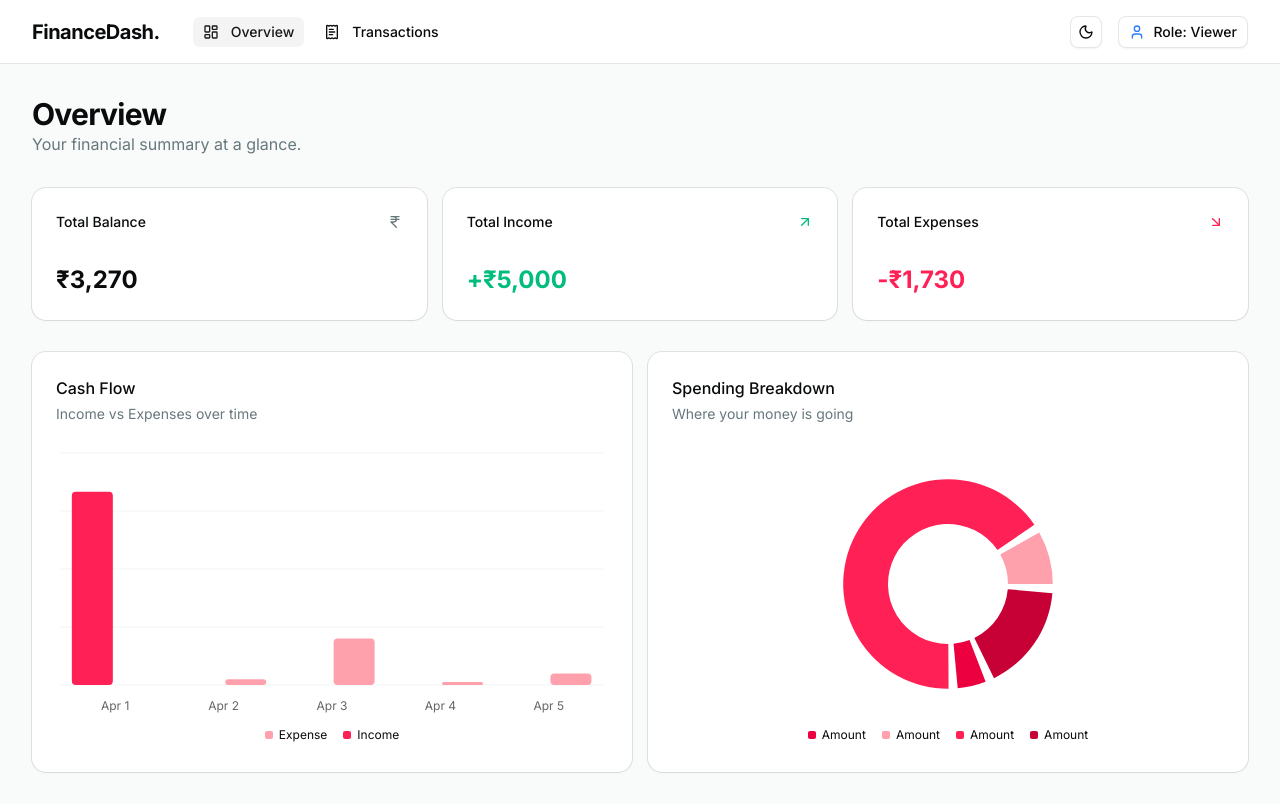
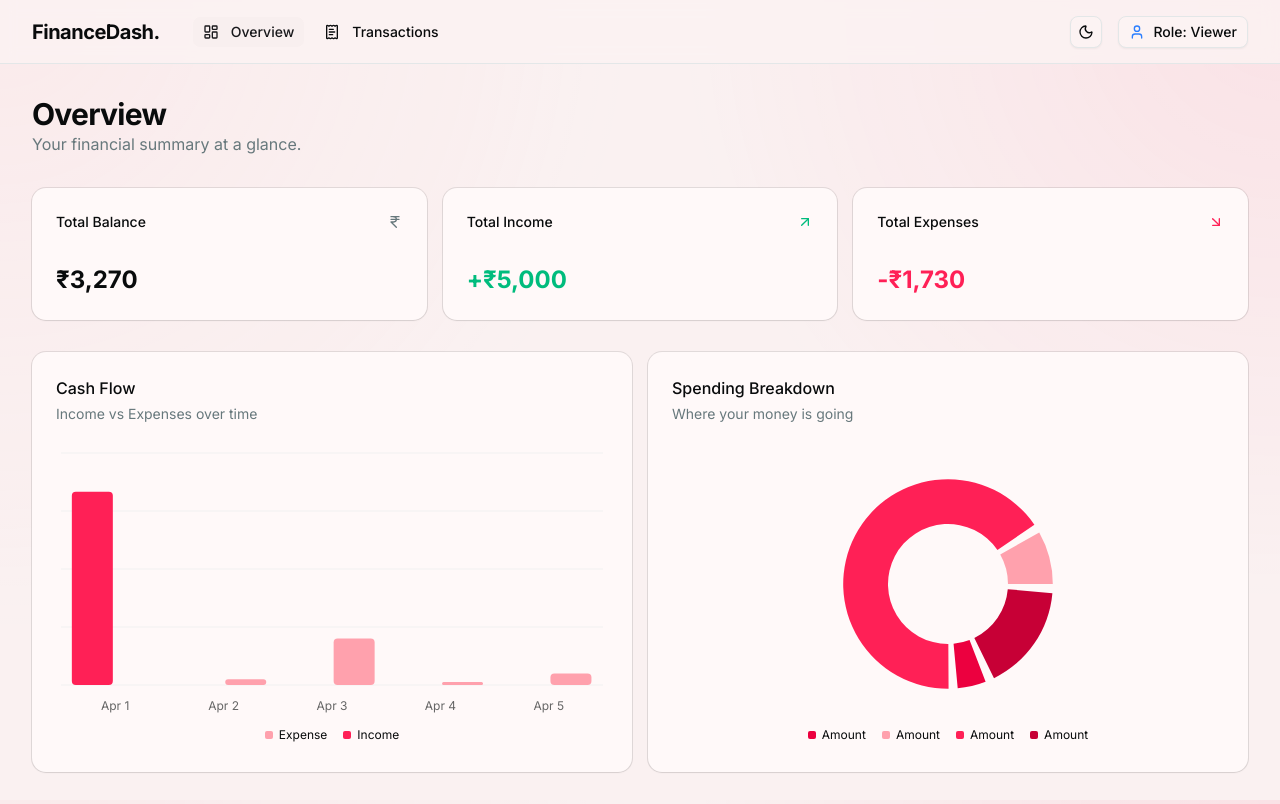
Before and after one commit to BurningHoax/finance-dash-april, a Next.js app: page / in a window 1280 px wide. Built offline with nearby package versions, Linux system fonts and the light colour scheme.

Commit message:
improved the hover effect, and hmm added the outline thingy on cards, smooth now

```diff
--- a/app/globals.css
+++ b/app/globals.css
@@ -49,19 +49,19 @@
 }
 
 html {
-  --background: oklch(1 0 0);
+  --background: oklch(0.972 0.01 17.5);
   --foreground: oklch(0.148 0.004 228.8);
-  --card: oklch(1 0 0);
+  --card: oklch(0.988 0.007 16.8);
   --card-foreground: oklch(0.148 0.004 228.8);
-  --popover: oklch(1 0 0);
+  --popover: oklch(0.988 0.007 16.8);
   --popover-foreground: oklch(0.148 0.004 228.8);
   --primary: oklch(0.505 0.213 27.518);
   --primary-foreground: oklch(0.971 0.013 17.38);
-  --secondary: oklch(0.967 0.001 286.375);
+  --secondary: oklch(0.96 0.01 18.4);
   --secondary-foreground: oklch(0.21 0.006 285.885);
-  --muted: oklch(0.963 0.002 197.1);
+  --muted: oklch(0.955 0.009 17.1);
   --muted-foreground: oklch(0.56 0.021 213.5);
-  --accent: oklch(0.963 0.002 197.1);
+  --accent: oklch(0.955 0.009 17.1);
   --accent-foreground: oklch(0.218 0.008 223.9);
   --destructive: oklch(0.577 0.245 27.325);
   --border: oklch(0.925 0.005 214.3);
@@ -73,30 +73,30 @@ html {
   --chart-4: oklch(0.514 0.222 16.935);
   --chart-5: oklch(0.455 0.188 13.697);
   --radius: 0.625rem;
-  --sidebar: oklch(0.987 0.002 197.1);
+  --sidebar: oklch(0.982 0.007 17.2);
   --sidebar-foreground: oklch(0.148 0.004 228.8);
   --sidebar-primary: oklch(0.577 0.245 27.325);
   --sidebar-primary-foreground: oklch(0.971 0.013 17.38);
-  --sidebar-accent: oklch(0.963 0.002 197.1);
+  --sidebar-accent: oklch(0.955 0.009 17.1);
   --sidebar-accent-foreground: oklch(0.218 0.008 223.9);
   --sidebar-border: oklch(0.925 0.005 214.3);
   --sidebar-ring: oklch(0.723 0.014 214.4);
 }
 
 html.dark {
-  --background: oklch(0.148 0.004 228.8);
+  --background: oklch(0.178 0.012 20.4);
   --foreground: oklch(0.987 0.002 197.1);
-  --card: oklch(0.218 0.008 223.9);
+  --card: oklch(0.235 0.014 21.3);
   --card-foreground: oklch(0.987 0.002 197.1);
-  --popover: oklch(0.218 0.008 223.9);
+  --popover: oklch(0.235 0.014 21.3);
   --popover-foreground: oklch(0.987 0.002 197.1);
   --primary: oklch(0.444 0.177 26.899);
   --primary-foreground: oklch(0.971 0.013 17.38);
-  --secondary: oklch(0.274 0.006 286.033);
+  --secondary: oklch(0.29 0.014 20.8);
   --secondary-foreground: oklch(0.985 0 0);
-  --muted: oklch(0.275 0.011 216.9);
+  --muted: oklch(0.28 0.016 21.5);
   --muted-foreground: oklch(0.723 0.014 214.4);
-  --accent: oklch(0.275 0.011 216.9);
+  --accent: oklch(0.28 0.016 21.5);
   --accent-foreground: oklch(0.987 0.002 197.1);
   --destructive: oklch(0.704 0.191 22.216);
   --border: oklch(1 0 0 / 10%);
@@ -107,11 +107,11 @@ html.dark {
   --chart-3: oklch(0.586 0.253 17.585);
   --chart-4: oklch(0.514 0.222 16.935);
   --chart-5: oklch(0.455 0.188 13.697);
-  --sidebar: oklch(0.218 0.008 223.9);
+  --sidebar: oklch(0.235 0.014 21.3);
   --sidebar-foreground: oklch(0.987 0.002 197.1);
   --sidebar-primary: oklch(0.637 0.237 25.331);
   --sidebar-primary-foreground: oklch(0.971 0.013 17.38);
-  --sidebar-accent: oklch(0.275 0.011 216.9);
+  --sidebar-accent: oklch(0.28 0.016 21.5);
   --sidebar-accent-foreground: oklch(0.987 0.002 197.1);
   --sidebar-border: oklch(1 0 0 / 10%);
   --sidebar-ring: oklch(0.56 0.021 213.5);
@@ -120,9 +120,25 @@ html.dark {
 @layer base {
   * {
     @apply border-border outline-ring/50;
+    transition-property:
+      color, background-color, border-color, box-shadow, transform;
+    transition-duration: 220ms;
+    transition-timing-function: cubic-bezier(0.2, 0.65, 0.2, 1);
   }
   body {
-    @apply bg-background text-foreground;
+    @apply bg-background text-foreground antialiased;
+    background-image:
+      radial-gradient(
+        circle at 0% 0%,
+        color-mix(in oklab, var(--chart-1) 13%, transparent) 0,
+        transparent 42%
+      ),
+      radial-gradient(
+        circle at 100% 0%,
+        color-mix(in oklab, var(--chart-2) 12%, transparent) 0,
+        transparent 40%
+      );
+    background-attachment: fixed;
   }
   html {
     @apply font-sans;
--- a/app/page.tsx
+++ b/app/page.tsx
@@ -30,7 +30,7 @@ export default function DashboardOverview() {
 
       <div className="grid gap-4 md:grid-cols-3">
         {/* ... (Keep your existing Total Balance, Income, and Expense Cards here) ... */}
-        <Card>
+        <Card className="border-border/70">
           <CardHeader className="flex flex-row items-center justify-between space-y-0 pb-2">
             <CardTitle className="text-sm font-medium">Total Balance</CardTitle>
             <IndianRupee className="h-4 w-4 text-muted-foreground" />
@@ -42,7 +42,7 @@ export default function DashboardOverview() {
           </CardContent>
         </Card>
 
-        <Card>
+        <Card className="border-border/70">
           <CardHeader className="flex flex-row items-center justify-between space-y-0 pb-2">
             <CardTitle className="text-sm font-medium">Total Income</CardTitle>
             <ArrowUpRight className="h-4 w-4 text-emerald-500" />
@@ -54,7 +54,7 @@ export default function DashboardOverview() {
           </CardContent>
         </Card>
 
-        <Card>
+        <Card className="border-border/70">
           <CardHeader className="flex flex-row items-center justify-between space-y-0 pb-2">
             <CardTitle className="text-sm font-medium">
               Total Expenses
--- a/components/navbar.tsx
+++ b/components/navbar.tsx
@@ -26,7 +26,7 @@ export function Navbar() {
   const { theme, setTheme } = useTheme();
 
   return (
-    <nav className="border-b bg-background h-16 flex items-center px-4 md:px-8 justify-between sticky top-0 z-50">
+    <nav className="sticky top-0 z-50 flex h-16 items-center justify-between border-b bg-background/80 px-4 backdrop-blur md:px-8">
       <div className="flex items-center gap-8">
         <span className="font-bold text-xl tracking-tight">FinanceDash.</span>
 
@@ -57,6 +57,7 @@ export function Navbar() {
         <Button
           variant="outline"
           size="icon-sm"
+          className="shadow-xs hover:shadow-sm"
           aria-label="Toggle theme"
           onClick={() => setTheme(theme === "dark" ? "light" : "dark")}
         >
@@ -67,7 +68,11 @@ export function Navbar() {
         {/* Role Switcher - Fulfills Core Requirement 3 */}
         <DropdownMenu>
           <DropdownMenuTrigger asChild>
-            <Button variant="outline" size="sm" className="gap-2">
+            <Button
+              variant="outline"
+              size="sm"
+              className="gap-2 shadow-xs hover:shadow-sm"
+            >
               {role === "admin" ? (
                 <ShieldAlert className="w-4 h-4 text-rose-500" />
               ) : (
--- a/components/overview-charts.tsx
+++ b/components/overview-charts.tsx
@@ -110,7 +110,7 @@ export function OverviewCharts() {
   return (
     <div className="grid gap-4 md:grid-cols-2">
       {/* Time-Based Visualization */}
-      <Card>
+      <Card className="border-border/70">
         <CardHeader>
           <CardTitle>Cash Flow</CardTitle>
           <CardDescription>Income vs Expenses over time</CardDescription>
@@ -137,7 +137,7 @@ export function OverviewCharts() {
       </Card>
 
       {/* Categorical Visualization */}
-      <Card>
+      <Card className="border-border/70">
         <CardHeader>
           <CardTitle>Spending Breakdown</CardTitle>
           <CardDescription>Where your money is going</CardDescription>
--- a/components/ui/card.tsx
+++ b/components/ui/card.tsx
@@ -1,6 +1,6 @@
-import * as React from "react"
+import * as React from "react";
 
-import { cn } from "@/lib/utils"
+import { cn } from "@/lib/utils";
 
 function Card({
   className,
@@ -12,12 +12,12 @@ function Card({
       data-slot="card"
       data-size={size}
       className={cn(
-        "group/card flex flex-col gap-6 overflow-hidden rounded-xl bg-card py-6 text-sm text-card-foreground shadow-xs ring-1 ring-foreground/10 has-[>img:first-child]:pt-0 data-[size=sm]:gap-4 data-[size=sm]:py-4 *:[img:first-child]:rounded-t-xl *:[img:last-child]:rounded-b-xl",
-        className
+        "group/card flex flex-col gap-6 overflow-hidden rounded-xl bg-card py-6 text-sm text-card-foreground shadow-xs ring-1 ring-foreground/10 transition-[box-shadow,ring-color,ring-width] duration-300 ease-out hover:ring-2 hover:ring-primary/25 hover:shadow-lg hover:shadow-primary/10 dark:hover:ring-primary/35 dark:hover:shadow-primary/20 has-[>img:first-child]:pt-0 data-[size=sm]:gap-4 data-[size=sm]:py-4 *:[img:first-child]:rounded-t-xl *:[img:last-child]:rounded-b-xl",
+        className,
       )}
       {...props}
     />
-  )
+  );
 }
 
 function CardHeader({ className, ...props }: React.ComponentProps<"div">) {
@@ -26,11 +26,11 @@ function CardHeader({ className, ...props }: React.ComponentProps<"div">) {
       data-slot="card-header"
       className={cn(
         "group/card-header @container/card-header grid auto-rows-min items-start gap-1 rounded-t-xl px-6 group-data-[size=sm]/card:px-4 has-data-[slot=card-action]:grid-cols-[1fr_auto] has-data-[slot=card-description]:grid-rows-[auto_auto] [.border-b]:pb-6 group-data-[size=sm]/card:[.border-b]:pb-4",
-        className
+        className,
       )}
       {...props}
     />
-  )
+  );
 }
 
 function CardTitle({ className, ...props }: React.ComponentProps<"div">) {
@@ -39,11 +39,11 @@ function CardTitle({ className, ...props }: React.ComponentProps<"div">) {
       data-slot="card-title"
       className={cn(
         "font-heading text-base leading-normal font-medium group-data-[size=sm]/card:text-sm",
-        className
+        className,
       )}
       {...props}
     />
-  )
+  );
 }
 
 function CardDescription({ className, ...props }: React.ComponentProps<"div">) {
@@ -53,7 +53,7 @@ function CardDescription({ className, ...props }: React.ComponentProps<"div">) {
       className={cn("text-sm text-muted-foreground", className)}
       {...props}
     />
-  )
+  );
 }
 
 function CardAction({ className, ...props }: React.ComponentProps<"div">) {
@@ -62,11 +62,11 @@ function CardAction({ className, ...props }: React.ComponentProps<"div">) {
       data-slot="card-action"
       className={cn(
         "col-start-2 row-span-2 row-start-1 self-start justify-self-end",
-        className
+        className,
       )}
       {...props}
     />
-  )
+  );
 }
 
 function CardContent({ className, ...props }: React.ComponentProps<"div">) {
@@ -76,7 +76,7 @@ function CardContent({ className, ...props }: React.ComponentProps<"div">) {
       className={cn("px-6 group-data-[size=sm]/card:px-4", className)}
       {...props}
     />
-  )
+  );
 }
 
 function CardFooter({ className, ...props }: React.ComponentProps<"div">) {
@@ -85,11 +85,11 @@ function CardFooter({ className, ...props }: React.ComponentProps<"div">) {
       data-slot="card-footer"
       className={cn(
         "flex items-center rounded-b-xl px-6 group-data-[size=sm]/card:px-4 [.border-t]:pt-6 group-data-[size=sm]/card:[.border-t]:pt-4",
-        className
+        className,
       )}
       {...props}
     />
-  )
+  );
 }
 
 export {
@@ -100,4 +100,4 @@ export {
   CardAction,
   CardDescription,
   CardContent,
-}
+};
```
